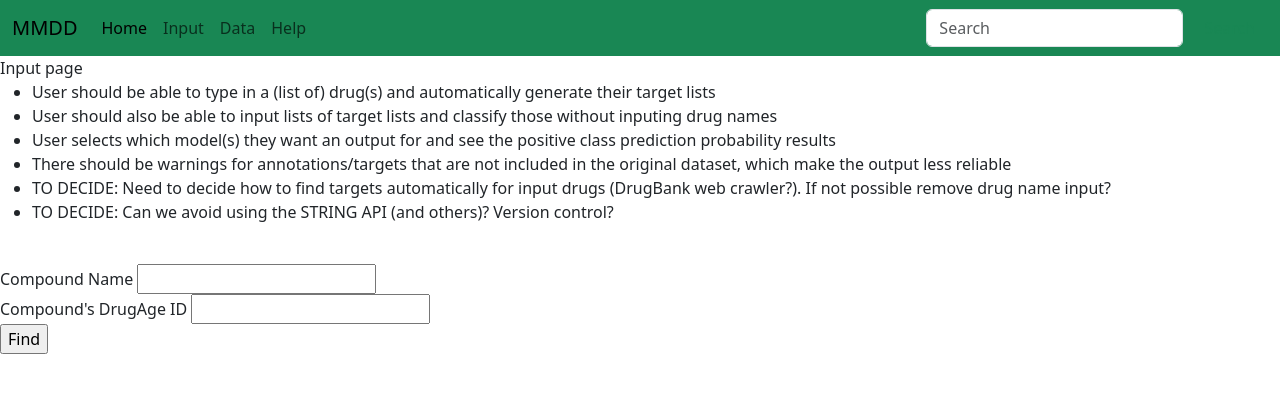
After one commit to caioedurib/lodprime_source, a Flask app: page /input/ in a window 1280 px wide. The commit adds this page. Shown: the top 393 px of the page. Run offline with Flask 3, Linux system fonts and the light colour scheme.

Commit message:
Skeleton done

```diff
--- a/app.py
+++ b/app.py
@@ -1,4 +1,4 @@
-from flask import Flask, render_template
+from flask import Flask, render_template, request
 
 app = Flask(__name__)
 
@@ -7,6 +7,7 @@ app = Flask(__name__)
 # Flask Quickstart - https://flask.palletsprojects.com/en/3.0.x/quickstart/
 # Flask Template - https://flask.palletsprojects.com/en/3.0.x/tutorial/templates/
 # Bootstrap docs - https://getbootstrap.com/docs/5.3/getting-started/introduction/
+# Jinja docs - https://jinja.palletsprojects.com/en/3.1.x/templates/
 
 # TODO:
 #       - Get functions for each action a user can take
@@ -21,16 +22,23 @@ app = Flask(__name__)
 #       - Logo/favicon
 
 @app.route("/")
-def hello_world():
-    return "<p>Hello, World!</p>"
+def loadpage_home():
+    return render_template('home.html')
 
-@app.route("/inputcompound")
-def input():
+@app.route("/input/", methods=['GET', 'POST'])
+def loadpage_input():
+    if request.method == 'POST':
+        compound_name = request.form['Compound_Name']
+        drugage_id = request.form['DrugAge_ID']
+        print(compound_name)
+        print(drugage_id)
+    return render_template('input.html')
 
-    return "<b>input command</b>"
 
-@app.route("/showcompound/<int:compid>")
-def showcompound(compid):
-    compid = compid * 2
-    return render_template('compound.html', compid=compid)
-# commit test
+@app.route("/help/")
+def loadpage_help():
+    return render_template('help.html')
+
+@app.route("/datasets/")
+def loadpage_datasets():
+    return render_template('datasets.html')
--- a/templates/base.html
+++ b/templates/base.html
@@ -2,7 +2,7 @@
 <html lang="en">
 <head>
     <meta charset="UTF-8">
-    <title>BBSRC</title>
+    <title>MMDD</title>
     <!-- TODO: host bootstrap locally -->
     <link href="https://cdn.jsdelivr.net/npm/bootstrap@5.3.3/dist/css/bootstrap.min.css" rel="stylesheet" integrity="sha384-QWTKZyjpPEjISv5WaRU9OFeRpok6YctnYmDr5pNlyT2bRjXh0JMhjY6hW+ALEwIH" crossorigin="anonymous">
     <script src="https://cdn.jsdelivr.net/npm/bootstrap@5.3.3/dist/js/bootstrap.bundle.min.js" integrity="sha384-YvpcrYf0tY3lHB60NNkmXc5s9fDVZLESaAA55NDzOxhy9GkcIdslK1eN7N6jIeHz" crossorigin="anonymous"></script>
@@ -11,31 +11,23 @@
 <header>
     <nav class="navbar navbar-expand-lg" style="background-color:#198754">
   <div class="container-fluid">
-    <a class="navbar-brand" href="#">BBSRC</a>
+    <a class="navbar-brand" href="#">MMDD</a>
     <button class="navbar-toggler" type="button" data-bs-toggle="collapse" data-bs-target="#navbarSupportedContent" aria-controls="navbarSupportedContent" aria-expanded="false" aria-label="Toggle navigation">
       <span class="navbar-toggler-icon"></span>
     </button>
     <div class="collapse navbar-collapse" id="navbarSupportedContent">
       <ul class="navbar-nav me-auto mb-2 mb-lg-0">
         <li class="nav-item">
-          <a class="nav-link active" aria-current="page" href="#">Home</a>
+          <a class="nav-link active" aria-current="page" href="/">Home</a>
         </li>
         <li class="nav-item">
-          <a class="nav-link" href="#">Link</a>
+          <a class="nav-link" href="/input">Input</a>
         </li>
-        <li class="nav-item dropdown">
-          <a class="nav-link dropdown-toggle" href="#" role="button" data-bs-toggle="dropdown" aria-expanded="false">
-            Dropdown
-          </a>
-          <ul class="dropdown-menu">
-            <li><a class="dropdown-item" href="#">Action</a></li>
-            <li><a class="dropdown-item" href="#">Another action</a></li>
-            <li><hr class="dropdown-divider"></li>
-            <li><a class="dropdown-item" href="#">Something else here</a></li>
-          </ul>
+         <li class="nav-item">
+          <a class="nav-link" href="/datasets">Data</a>
         </li>
-        <li class="nav-item">
-          <a class="nav-link disabled" aria-disabled="true">Disabled</a>
+                 <li class="nav-item">
+          <a class="nav-link" href="/help">Help</a>
         </li>
       </ul>
       <form class="d-flex" role="search">
--- a/templates/compound.html
+++ /dev/null
@@ -1,5 +0,0 @@
-{% extends 'base.html' %}
-
-{% block content %}
-fishbulb {{compid}}
-{% endblock %}
--- /dev/null
+++ b/templates/input.html
@@ -0,0 +1,25 @@
+{% extends 'base.html' %}
+
+{% block content %}
+Input page
+<ul>
+  <li>User should be able to type in a (list of) drug(s) and automatically generate their target lists</li>
+  <li>User should also be able to input lists of target lists and classify those without inputing drug names</li>
+  <li>User selects which model(s) they want an output for and see the positive class prediction probability results</li>
+  <li>There should be warnings for annotations/targets that are not included in the original dataset, which make the output less reliable</li>
+  <li>TO DECIDE: Need to decide how to find targets automatically for input drugs (DrugBank web crawler?). If not possible remove drug name input?</li>
+  <li>TO DECIDE: Can we avoid using the STRING API (and others)? Version control?</li>
+</ul>
+<form method="post">
+    <br>
+    <label for="Compound_Name">Compound Name</label>
+    <input name="Compound_Name" id="Compound_Name" value="{{ request.form['Compound_Name'] }}">
+    <br>
+    <label for="DrugAge_ID">Compound's DrugAge ID</label>
+    <input name="DrugAge_ID" id="DrugAge_ID" value="{{ request.form['DrugAge_ID'] }}">
+    <br>
+    <input type="submit" value="Find">
+  </form>
+
+<h1>{{ request.form['Compound_Name'] }}</h1>
+{% endblock %}
```
Also changed, not shown: templates/datasets.html (added, +11 -0 lines), templates/help.html (added, +12 -0 lines), templates/home.html (added, +11 -0 lines).
